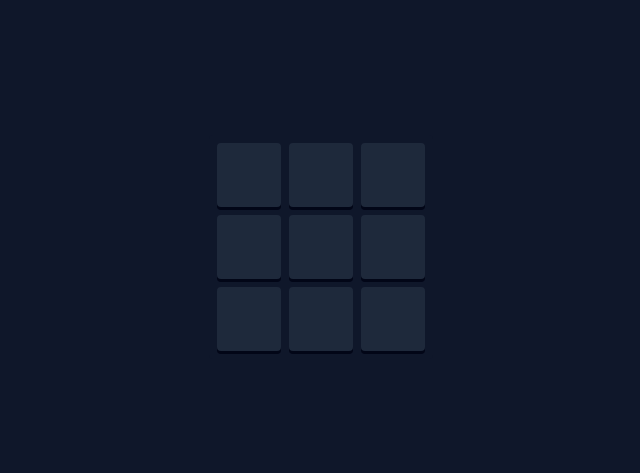
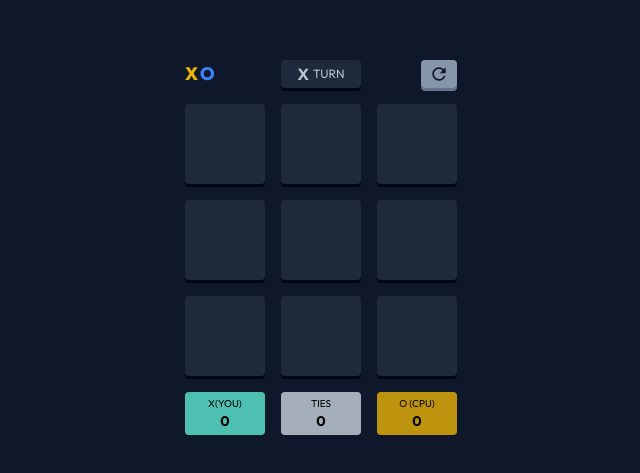
Before and after one commit to orlandodiazc/tic-tac-toe, a React (Vite) app: page /play in a window 1280 px wide. Shown: the part 153-626 px from the top of the page, without its empty margins (319-959 px from the left). Built offline with nearby package versions, Linux system fonts and the light colour scheme.

Commit message:
Add stats state

```diff
--- a/src/pages/Board.tsx
+++ b/src/pages/Board.tsx
@@ -1,5 +1,8 @@
 import { useState } from "react";
 import WinnerModal from "../components/WinnerModal";
+import Logo from "../components/Logo";
+import Button from "../components/Button";
+import { MdRefresh } from "react-icons/md";
 
 const GRID = Array.from(Array(9).keys());
 const WINNER_COMB = [
@@ -13,41 +16,98 @@ const WINNER_COMB = [
   [2, 4, 6],
 ];
 
+type Player = "X" | "O";
+type Result =
+  | { type: "tie" }
+  | { type: "winner"; player: Player; winningComb: number[] };
+
+type Stats = { ties: number; xWin: number; oWin: number };
+
 export default function Board() {
-  const [player, setPlayer] = useState<"X" | "O">("X");
-  const [board, setBoard] = useState<Map<number, "X" | "O">>(() => new Map());
-  const [result, setResult] = useState<"X" | "O">();
+  const [player, setPlayer] = useState<Player>("X");
+  const [board, setBoard] = useState<Map<number, Player>>(() => new Map());
+  const [result, setResult] = useState<Result>();
+  const [stats, setStats] = useState<Stats>({ ties: 0, xWin: 0, oWin: 0 });
 
   function handleClick(cell: number) {
     if (board.has(cell)) return;
-
     const draft = new Map(board).set(cell, player);
     setBoard(draft);
     setPlayer((prevPlayer) => (prevPlayer === "X" ? "O" : "X"));
-    const winner = WINNER_COMB.find((comb) =>
+    const winningComb = WINNER_COMB.find((comb) =>
       comb.every((cell) => draft.get(cell) === player)
     );
-    if (winner) setResult(player);
+    if (winningComb) {
+      setResult({ type: "winner", player, winningComb });
+      if (player === "X") {
+        setStats({ ...stats, xWin: stats.xWin + 1 });
+      } else {
+        setStats({ ...stats, oWin: stats.oWin + 1 });
+      }
+    } else if (draft.size === 9) {
+      setResult({ type: "tie" });
+      setStats({ ...stats, ties: stats.ties + 1 });
+    }
   }
+
+  function clearBoard() {
+    setResult(undefined);
+    setTimeout(() => setBoard(new Map()), 100);
+    setPlayer("X");
+  }
+
   return (
     <main className="bg-slate-900 h-full flex items-center">
-      <section className="grid grid-cols-3 gap-2 bg-slate-900 p-2 rounded m-auto">
+      <section className="grid grid-cols-3 gap-4 bg-slate-900 p-2 rounded m-auto">
+        <div className="flex items-center gap-0.5">
+          <Logo className="font-extrabold text-lg" />
+        </div>
+        <div className="flex items-center justify-center gap-1 bg-slate-800 rounded text-xs text-slate-300/90 shadow-down shadow-slate-950 ">
+          <span className="font-bold text-base">{player.toUpperCase()}</span>
+          TURN
+        </div>
+        <div className="flex justify-end">
+          <Button onClick={clearBoard} className="h-7 text-slate-900">
+            <MdRefresh size={20} />
+          </Button>
+        </div>
         {GRID.map((i) => {
           const currentCell = board.get(i);
           return (
             <button
               key={i}
               onClick={() => handleClick(i)}
-              className={`bg-slate-800 w-16 h-16 rounded shadow-down shadow-slate-950 font-bold text-5xl pb-1 ${
+              className={`bg-slate-800 w-20 h-20 rounded shadow-down shadow-slate-950 font-bold text-5xl pb-1 ${
                 currentCell === "X" ? "text-yellow-500" : "text-blue-500"
+              } ${
+                result?.type === "winner" && result?.winningComb.includes(i)
+                  ? "bg-green-900"
+                  : ""
               }`}
             >
               {(currentCell || " ").toUpperCase()}
             </button>
           );
         })}
-        {result && <WinnerModal winner={result} />}
+        <div className="grid place-content-center text-center bg-teal-300/80 rounded py-1">
+          <span className="text-[10px]">X(YOU)</span>
+          <span className="font-bold text-sm">{stats.xWin}</span>
+        </div>
+        <div className="grid place-content-center text-center bg-slate-300/80 rounded py-1">
+          <span className="text-[10px]">TIES</span>
+          <span className="font-bold text-sm">{stats.ties}</span>
+        </div>
+        <div className="grid place-content-center text-center bg-yellow-500/80 rounded py-1">
+          <span className="text-[10px]">O (CPU)</span>
+          <span className="font-bold text-sm">{stats.oWin}</span>
+        </div>
       </section>
+      {result && (
+        <WinnerModal
+          result={result.type === "tie" ? "tie" : result.player}
+          clearBoard={clearBoard}
+        />
+      )}
     </main>
   );
 }
```
